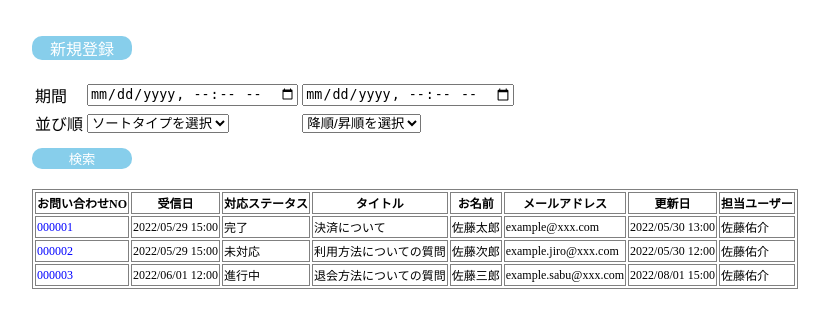
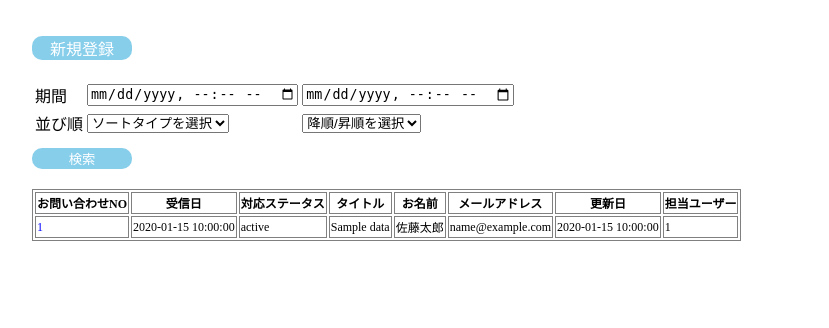
Before and after one commit to you-test/contact-admin-app, a PHP site: page /contact in a window 1280 px wide. Shown: the part 166-494 px from the top of the page, without its empty margins (208-1037 px from the left). Run offline with PHP 8.4, Linux system fonts and the light colour scheme; tables that the repository leaves empty hold one stand-in row (values such as "Sample post").

Commit message:
create db table "users" create Controllers/ContactListController.php

```diff
--- a/Controllers/ContactData.php
+++ b/Controllers/ContactDataController.php
@@ -1,6 +1,6 @@
 <?php
 
-class ContactData
+class ContactDataController
 {
     public function __construct(private PDO $pdo)
     {
@@ -19,13 +19,13 @@ class ContactData
             $content = $_POST['content'];
 
             // contact_dataテーブルへのデータ挿入
-            $ContactDataSql = <<<SQL
+            $contactDataSql = <<<SQL
             INSERT INTO contact_data
             (received_date, status, user_id, mail, title, content)
             VALUES
             (:received_date, :status, :user_id, :mail, :title, :content)
             SQL;
-            $statement = $this->pdo->prepare($ContactDataSql);
+            $statement = $this->pdo->prepare($contactDataSql);
             $statement->bindValue('received_date', $receiveTime);
             $statement->bindValue('status', $status);
             $statement->bindValue('user_id', $user);
--- /dev/null
+++ b/Controllers/ContactListController.php
@@ -0,0 +1,28 @@
+<?php
+
+class ContactListController
+{
+    public function __construct(private PDO $pdo)
+    {
+    }
+
+    // データの取得
+    public function showContactList(): array
+    {
+        $sql = <<<SQL
+        SELECT
+            contact_id,
+            received_date,
+            status, user_id,
+            mail,
+            title,
+            updated_at
+        FROM contact_data
+        ORDER BY contact_id DESC
+        SQL;
+        $statement = $this->pdo->query($sql);
+        $statement->execute();
+        $contactListData = $statement->fetchAll();
+        return $contactListData;
+    }
+}
--- a/contact/index.php
+++ b/contact/index.php
@@ -1,4 +1,11 @@
 <?php
+
+require_once __DIR__ . '/../Database/Database.php';
+require_once __DIR__ . '/../Controllers/ContactListController.php';
+
+$pdo = Database::dbConnect();
+$contactList = new ContactListController($pdo);
+$contactListData = $contactList->showContactList();
 
 $content = 'contact/tmp_index.php';
 include __dir__ . '/../views/layout.php';
--- a/docker-compose.yml
+++ b/docker-compose.yml
@@ -4,8 +4,8 @@ services:
     container_name: mysql
     image: mariadb
     volumes:
-      - ./mysql:/var/lib/mysql
-      - ./my.cnf:/etc/mysql/conf.d/my.cnf
+      - ./mysql/data:/var/lib/mysql
+      - ./mysql/my.cnf:/etc/mysql/conf.d/my.cnf
     ports:
       - 3306:3306
     environment:
@@ -13,6 +13,7 @@ services:
       - MYSQL_DATABASE=contact_admin_db
       - MYSQL_USER=sato1987
       - MYSQL_PASSWORD=sato1987
+    command: mysqld --character-set-server=utf8mb4 --collation-server=utf8mb4_unicode_ci
   phpmyadmin:
     container_name: phpMyAdmin
     depends_on:
--- a/views/contact/tmp_index.php
+++ b/views/contact/tmp_index.php
@@ -44,36 +44,18 @@
             </tr>
         </thead>
         <tbody>
-            <tr>
-                <td><a href="">000001</a></td>
-                <td>2022/05/29 15:00</td>
-                <td>完了</td>
-                <td>決済について</td>
-                <td>佐藤太郎</td>
-                <td>example@xxx.com</td>
-                <td>2022/05/30 13:00</td>
-                <td>佐藤佑介</td>
-            </tr>
-            <tr>
-                <td><a href="">000002</a></td>
-                <td>2022/05/29 15:00</td>
-                <td>未対応</td>
-                <td>利用方法についての質問</td>
-                <td>佐藤次郎</td>
-                <td>example.jiro@xxx.com</td>
-                <td>2022/05/30 12:00</td>
-                <td>佐藤佑介</td>
-            </tr>
-            <tr>
-                <td><a href="">000003</a></td>
-                <td>2022/06/01 12:00</td>
-                <td>進行中</td>
-                <td>退会方法についての質問</td>
-                <td>佐藤三郎</td>
-                <td>example.sabu@xxx.com</td>
-                <td>2022/08/01 15:00</td>
-                <td>佐藤佑介</td>
-            </tr>
+            <?php foreach ($contactListData as $contactData): ?>
+                <tr>
+                    <td><a href=""><?= $contactData['contact_id'] ?></a></td>
+                    <td><?= $contactData['received_date'] ?></td>
+                    <td><?= $contactData['status'] ?></td>
+                    <td><?= $contactData['title'] ?></td>
+                    <td>佐藤太郎</td>
+                    <td><?= $contactData['mail'] ?></td>
+                    <td><?= $contactData['updated_at'] ?></td>
+                    <td><?= $contactData['user_id'] ?></td>
+                </tr>
+            <?php endforeach; ?>
         </tbody>
     </table>
 </div>
--- a/views/contact/tmp_register.php
+++ b/views/contact/tmp_register.php
@@ -4,9 +4,7 @@
         <a href="../../contact" class="btn btn-back">< 一覧に戻る</a>
         <button class="btn submit-btn" form="register">登録</button>
     </div>
-    <form action="../../actions/action_register.php" method="post" id="register">
-        <label for="contact-no">お問い合わせNO</label>
-        <input type="text" disabled value="000001" id="contact-no" class="contact-no">
+    <form action="../../actions/contact/action_register.php" method="post" id="register">
         <div>
             <div>
                 <label for="contact-date">受信日</label>
```
Also changed, not shown: actions/action_register.php (deleted, +0 -9 lines), actions/contact/action_register.php (added, +8 -0 lines), sql/contact_admin.sql (+11 -0 lines).
